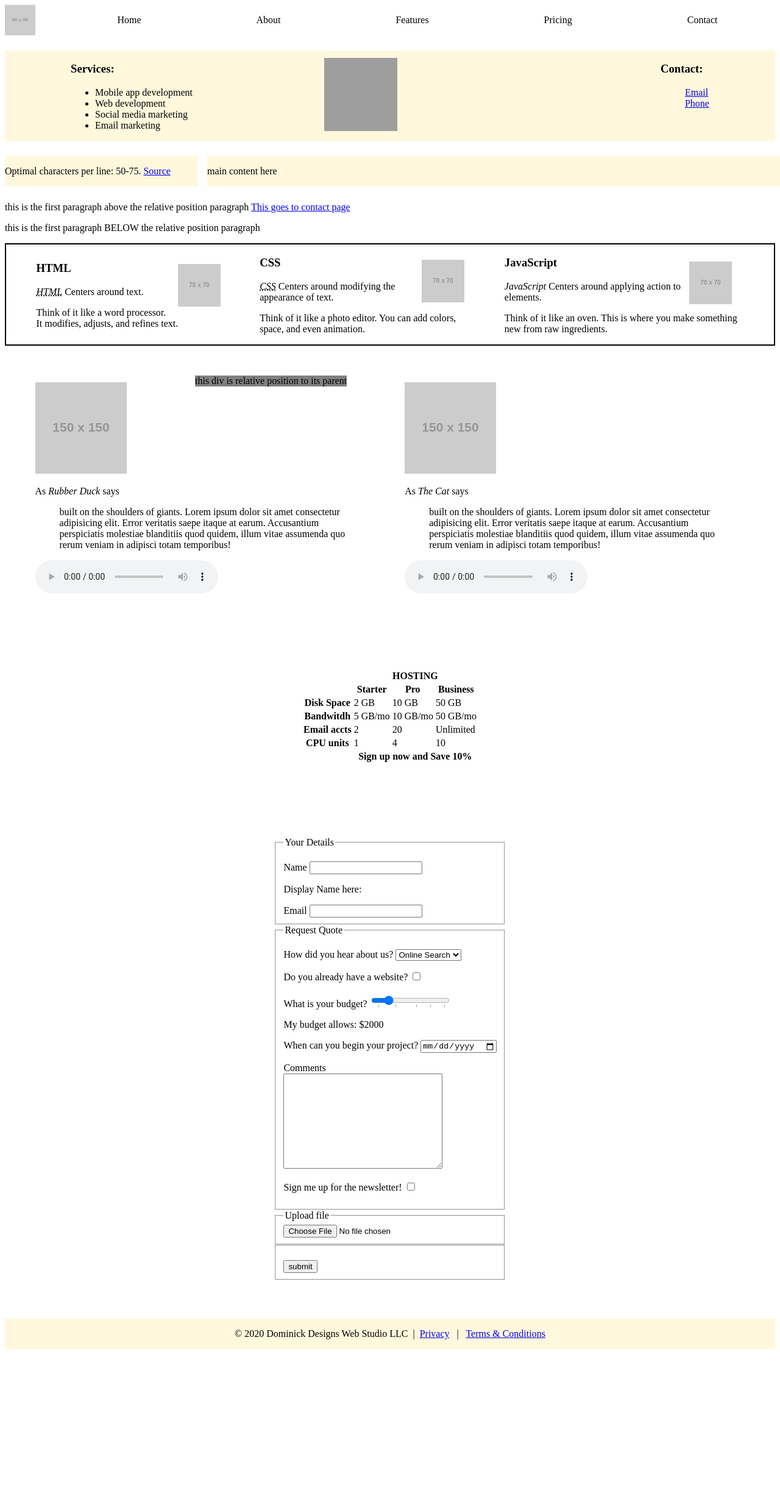
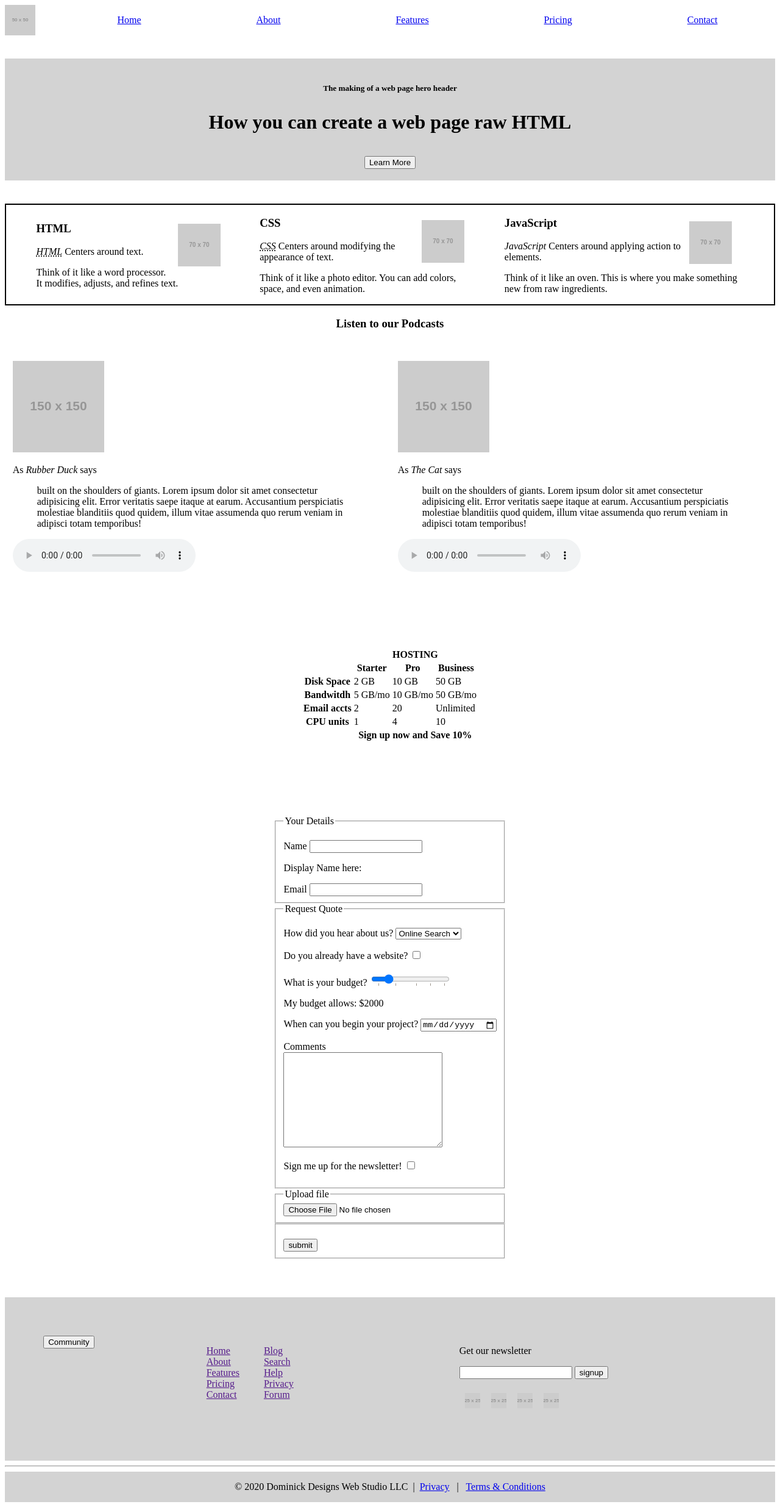
Before and after one commit to dominick-designs/demo-static-html-css, a website: page index.html in a window 1280 px wide. Shown: the whole page at 61% size. Before the commit the page ends 2221 px from the top, so only its background shows below. Drawn offline with Linux system fonts and the light colour scheme; grey boxes are pictures that could not be loaded; placeholder pictures from the web are drawn by us.

Commit message:
add bottom section above footer this footer includes navigation and newsletter

```diff
--- a/colorstyles.css
+++ b/colorstyles.css
@@ -1,9 +1,21 @@
 .flex-header {
-	background-color: cornsilk;
+	background-color: lightgray;
 }
 
 .container-footer {
-	background-color: cornsilk;
+	background-color: lightgray;
+}
+
+.hero-header {
+	background-color: lightgray;
+}
+
+.bottomsection {
+	background-color: lightgray;
+}
+
+hr {
+	background-color: black;
 }
 /* begin grid elements */
 .header {
--- a/index.html
+++ b/index.html
@@ -19,14 +19,15 @@
 					class="small-logo"
 				/>
 				<ul class="navigflex">
-					<li><a href="Home"></a>Home</li>
-					<li><a href="Home"></a>About</li>
-					<li><a href="Home"></a>Features</li>
-					<li><a href="Home"></a>Pricing</li>
-					<li><a href="Home"></a>Contact</li>
+					<li><a href="Home">Home</a></li>
+					<li><a href="Home">About</a></li>
+					<li><a href="Home">Features</a></li>
+					<li><a href="Home">Pricing</a></li>
+					<!-- <li><a href="/contact/contactindex.html">Contact</a></li> -->
+					<li><a href="#contact1">Contact</a></li>
 				</ul>
 			</nav>
-			<div class="flex-header">
+			<!-- <div class="flex-header">
 				<div id="align-left">
 					<h3>Services:</h3>
 					<ul>
@@ -67,10 +68,16 @@
 						<li><a href="tel:+808-123-333">Phone</a></li>
 					</ul>
 				</div>
-			</div>
+			</div> -->
 		</header>
 
-		<main class="main-content-grid">
+		<div class="hero-header">
+			<h5>The making of a web page hero header</h5>
+			<h1>How you can create a web page raw HTML</h1>
+			<button>Learn More</button>
+		</div>
+
+		<!-- <main class="main-content-grid">
 			<aside class="left-sidebar">
 				<p>
 					Optimal characters per line: 50-75.
@@ -84,24 +91,7 @@
 			<article class="middle-main-content">
 				<p>main content here</p>
 			</article>
-		</main>
-
-		<div>
-			<p>
-				this is the first paragraph above the relative position
-				paragraph
-				<a href="/contact/contactindex.html"
-					>This goes to contact page</a
-				>
-			</p>
-			<p class="postionabs">
-				this div is relative position to its parent
-			</p>
-			<p>
-				this is the first paragraph BELOW the relative position
-				paragraph
-			</p>
-		</div>
+		</main> -->
 
 		<section class="section-flex">
 			<article>
@@ -165,6 +155,7 @@
 			</article>
 		</section>
 
+		<h3 class="center-flex">Listen to our Podcasts</h3>
 		<section class="podcast-flex">
 			<div>
 				<img src="https://via.placeholder.com/150" alt="" />
@@ -250,6 +241,7 @@
 			</div>
 		</section>
 
+		<a name="contact" id="contact1"></a>
 		<section class="form-flex">
 			<form action="https://example.com/form.php" method="post">
 				<fieldset>
@@ -359,6 +351,39 @@
 			</form>
 		</section>
 
+		<section class="bottomsection">
+			<div>
+				<button>Community</button>
+			</div>
+			<div class="footernav">
+				<ul>
+					<li><a href="">Home</a></li>
+					<li><a href="">About</a></li>
+					<li><a href="">Features</a></li>
+					<li><a href="">Pricing</a></li>
+					<li><a href="">Contact</a></li>
+				</ul>
+				<ul>
+					<li><a href="">Blog</a></li>
+					<li><a href="">Search</a></li>
+					<li><a href="">Help</a></li>
+					<li><a href="">Privacy</a></li>
+					<li><a href="">Forum</a></li>
+				</ul>
+			</div>
+			<div>
+				<p>Get our newsletter</p>
+				<input type="text" name="newsletter" id="newsletter" />
+				<input type="button" value="signup" />
+				<div class="socialalign">
+					<img src="https://via.placeholder.com/25x25.png" alt="" />
+					<img src="https://via.placeholder.com/25x25.png" alt="" />
+					<img src="https://via.placeholder.com/25x25.png" alt="" />
+					<img src="https://via.placeholder.com/25x25.png" alt="" />
+				</div>
+			</div>
+		</section>
+		<hr />
 		<footer class="container-footer">
 			<p class="footer-style">
 				&copy; 2020 Dominick Designs Web Studio LLC &nbsp;|&nbsp;
--- a/styles.css
+++ b/styles.css
@@ -31,22 +31,27 @@
 	height: 50px;
 }
 
-/* positioning elements */
-
-.postionabs {
-	position: absolute;
-	left: 25%;
-	bottom: 150px;
-	background-color: gray;
-	z-index: -1;
+/* hero header */
+.hero-header {
+	display: flex;
+	flex-direction: column;
+	justify-content: center;
+	align-items: center;
+	height: 25vh;
+	margin: 3% 0;
 }
 
+.hero-header h1 {
+	position: relative;
+	top: -15px;
+}
+
+/* positioning elements */
 .goright {
 	float: right;
 	margin: 7% 0% 0% 0%;
 	padding: 0 5% 2% 3%;
 }
-
 /* end positioning elements demo */
 
 /* contains grid elements */
@@ -69,7 +74,7 @@
 }
 
 /* Begin flex items in header grid area */
-.flex-header {
+/* .flex-header {
 	display: flex;
 	justify-content: space-around;
 	margin: 2% 0;
@@ -81,7 +86,7 @@
 
 .list-without-bullet {
 	list-style: none outside none;
-}
+} */
 
 .section-flex {
 	display: flex;
@@ -94,7 +99,13 @@
 	padding: 0 2% 0 2%;
 }
 
-.podcast-flex {
+.center-flex {
+	display: flex;
+	justify-content: center;
+	align-items: center;
+}
+
+/* .podcast-flex {
 	display: flex;
 	flex-direction: row;
 	justify-content: center;
@@ -102,6 +113,11 @@
 	align-content: center;
 	flex-wrap: no-wrap;
 	padding: 0 2% 0 2%;
+} */
+
+.podcast-flex {
+	display: grid;
+	grid-template-columns: 1fr 1fr;
 }
 
 .table-flex {
@@ -132,6 +148,29 @@
 	padding: 5%;
 }
 
+.bottomsection {
+	display: grid;
+	grid-template-columns: 20% 40% 1fr;
+	padding: 5%;
+}
+
+.footernav {
+	display: flex;
+	flex-direction: row;
+}
+
+.footernav ul {
+	list-style: none;
+}
+
+.socialalign {
+	display: flex;
+}
+
+.socialalign img {
+	margin: 5% 2% 5% 2%;
+}
+
 @media only screen and (max-width: 560px) {
 	.main-content-grid {
 		display: grid;
@@ -141,14 +180,14 @@
 		gap: 1rem;
 	}
 
-	.middle-main-content {
+	/* .middle-main-content {
 		grid-area: "main";
 		order: -1;
-	}
+	} */
 
-	.left-sidebar {
+	/* .left-sidebar {
 		grid-area: "aside";
-	}
+	} */
 
 	.flex-header {
 		display: flex;
@@ -174,4 +213,18 @@
 		align-items: center;
 		flex-wrap: wrap;
 	}
+
+	.podcast-flex {
+		display: flex;
+		flex-direction: column;
+		justify-content: center;
+		align-items: center;
+	}
+
+	.podcast-flex img {
+		margin-left: 25%;
+	}
+	.podcast-flex audio {
+		margin-left: 10%;
+	}
 }
```
Also changed, not shown: contact/contactindex.html (+108 -4 lines), contact/contactstyles.css (+1 -6 lines).
